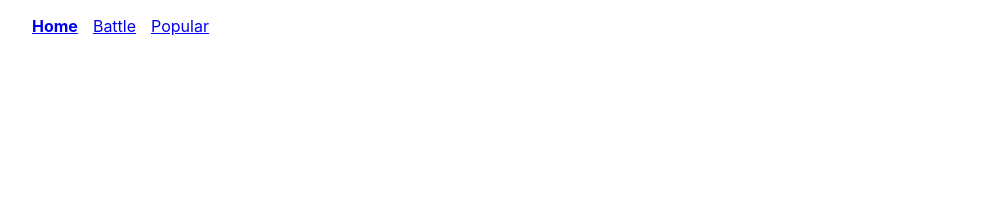
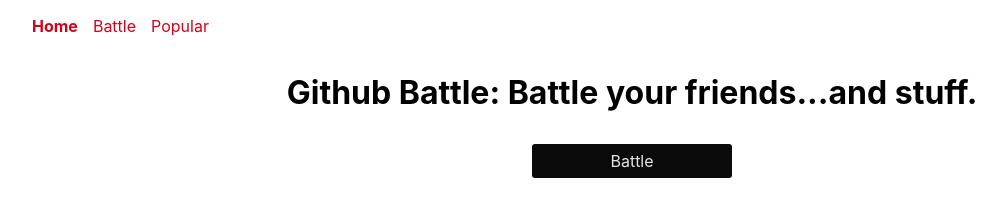
Before and after one commit to PetKatt/battle-game, a React app: page / in a window 1280 px wide. Shown: the whole page, without its empty margins (8-1014 px from the left). Built offline with nearby package versions, Linux system fonts and the light colour scheme.

Commit message:
react-router DONE

```diff
--- a/src/components/App.js
+++ b/src/components/App.js
@@ -1,11 +1,14 @@
 import React from 'react';
 import {
 	BrowserRouter as Router,
-	Route
+	Route,
+	Switch
 } from "react-router-dom";
 
 import Popular from "./Popular";
 import Nav from "./Nav";
+import Home from "./Home";
+import Battle from "./Battle";
 
 class App extends React.Component {
   render() {
@@ -13,7 +16,14 @@
     	<Router>
 	      <div className="container">
 	      	<Nav />
-	        <Route path="/popular" component={Popular} />
+	      	<Switch>
+		      	<Route exact path="/" component={Home} />
+		      	<Route exact path="/battle" component={Battle} />
+		        <Route path="/popular" component={Popular} />
+		        <Route render={() => (
+		        	<p>Not Found ;/</p>
+		        )} />
+		      </Switch>
 	      </div>
 	    </Router>
     );
--- /dev/null
+++ b/src/components/Battle.js
@@ -0,0 +1,13 @@
+import React from "react";
+
+class Battle extends React.Component {
+	render() {
+		return (
+			<div>
+				BATTLE!
+			</div>
+		);
+	}
+}
+
+export default Battle;
--- /dev/null
+++ b/src/components/Home.js
@@ -0,0 +1,18 @@
+import React from "react";
+import { Link } from "react-router-dom";
+
+class Home extends React.Component {
+	render() {
+		return (
+			<div className="home-container">
+				<h1>
+					Github Battle: Battle your friends...and stuff.
+				</h1>
+
+				<Link className="button" to="/battle">Battle</Link>
+			</div>
+		)
+	}
+}
+
+export default Home;
--- a/src/index.css
+++ b/src/index.css
@@ -17,6 +17,12 @@
 li
 {
 	list-style-type: none;
+}
+
+a
+{
+	text-decoration: none;
+	color: #d0021b;
 }
 
 .languages
@@ -76,3 +82,36 @@
 {
 	margin-right: 15px;
 }
+
+.home-container
+{
+	display: flex;
+	flex-direction: column;
+	align-items: center;
+}
+
+.button
+{
+	color: #e6e6e6;
+	background-color: #0a0a0a;
+	border: none;
+	font-size: 16px;
+	border-radius: 3px;
+	width: 200px;
+	text-align: center;
+	display: block;
+	padding: 7px 0;
+	margin: 10px auto;
+}
+
+.button:hover:enabled
+{
+	background: linear-gradient(#1a1a1a, #0a0a0a);
+	color: #fff;
+	text-decoration: none;
+}
+
+.button:active
+{
+	transform: translateY(1px);
+}
```
